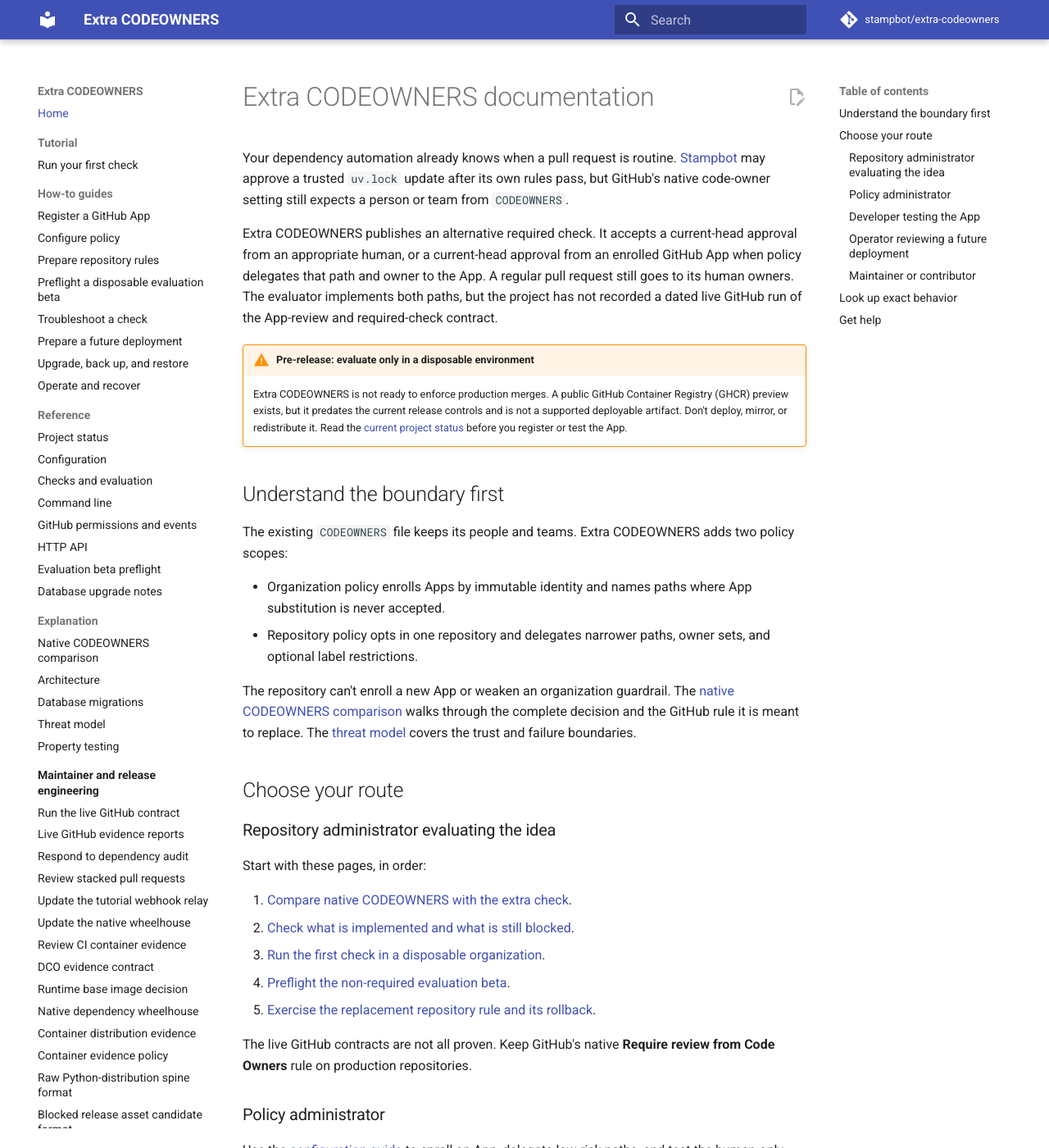
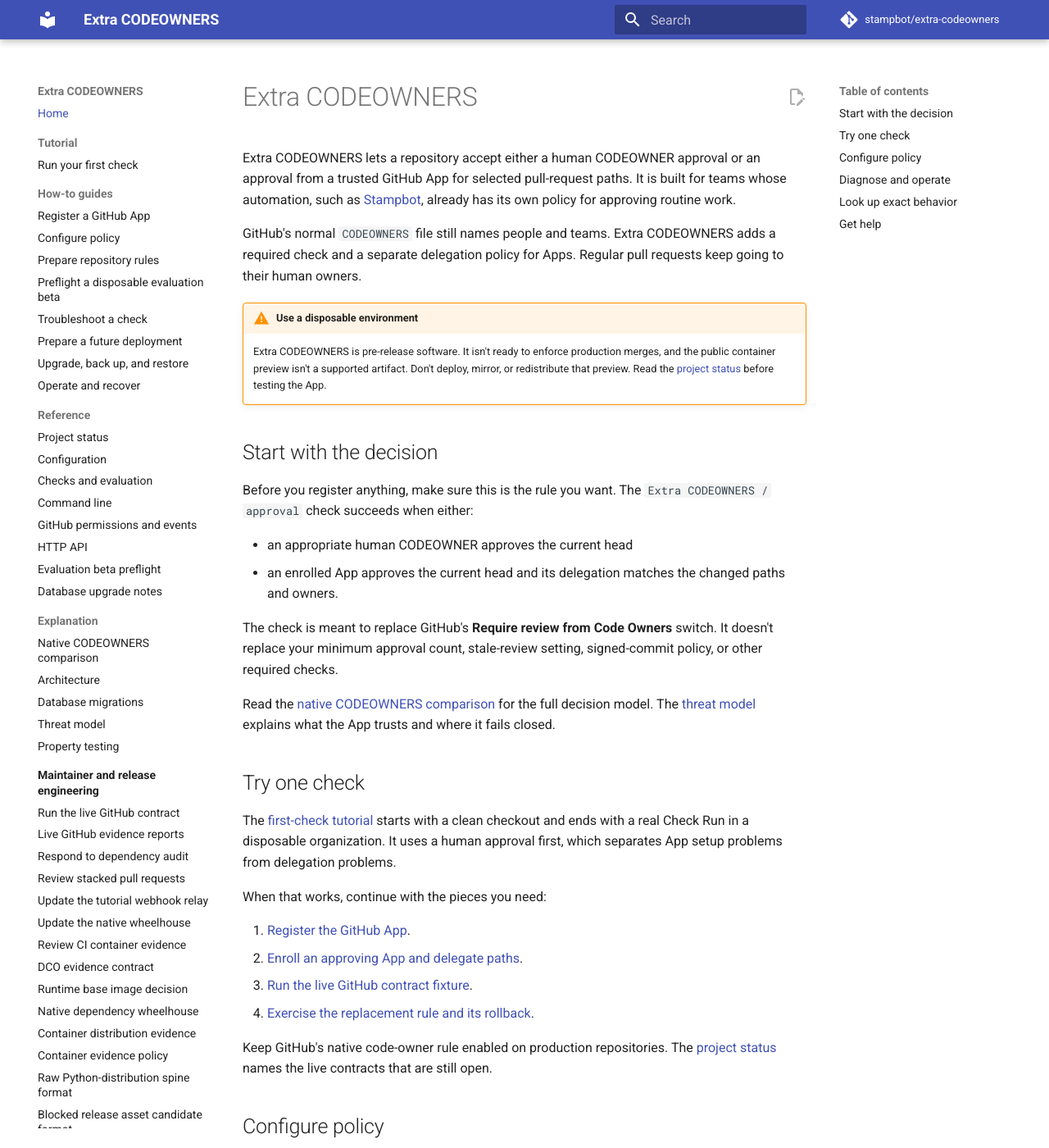
Before and after one commit to stampbot/extra-codeowners, an MkDocs documentation site: the page built from docs/index.md, in a window 1280 px wide and 1400 px high. Shown: the whole window at 82% size. Built offline with MkDocs 1.6.1 and Material for MkDocs 9.7.7, drawn with Linux system fonts in a browser that asks for light colours; comment, search, counter and statistics services are not loaded; some of the changed text lies outside the part shown.

Commit message:
docs: rewrite the reader entry points
Signed-off-by: Danny Sauer <github@dannysauer.com>

```diff
--- a/docs/index.md
+++ b/docs/index.md
@@ -1,111 +1,103 @@
-# Extra CODEOWNERS documentation
+# Extra CODEOWNERS
 
-Your dependency automation already knows when a pull request is routine.
-[Stampbot](https://github.com/dannysauer/stampbot) may approve a trusted
-`uv.lock` update after its own rules pass, but GitHub's native code-owner
-setting still expects a person or team from `CODEOWNERS`.
+Extra CODEOWNERS lets a repository accept either a human CODEOWNER approval or
+an approval from a trusted GitHub App for selected pull-request paths. It is
+built for teams whose automation, such as
+[Stampbot](https://github.com/dannysauer/stampbot), already has its own policy
+for approving routine work.
 
-Extra CODEOWNERS publishes an alternative required check. It accepts a
-current-head approval from an appropriate human, or a current-head approval
-from an enrolled GitHub App when policy delegates that path and owner to the
-App. A regular pull request still goes to its human owners. The evaluator
-implements both paths, but the project has not recorded a dated live GitHub run
-of the App-review and required-check contract.
+GitHub's normal `CODEOWNERS` file still names people and teams. Extra
+CODEOWNERS adds a required check and a separate delegation policy for Apps.
+Regular pull requests keep going to their human owners.
 
-!!! warning "Pre-release: evaluate only in a disposable environment"
+!!! warning "Use a disposable environment"
 
-    Extra CODEOWNERS is not ready to enforce production merges. A public GitHub
-    Container Registry (GHCR) preview exists, but it predates the current
-    release controls and is not a supported deployable artifact. Don't deploy,
-    mirror, or redistribute it. Read the
-    [current project status](reference/project-status.md) before you register
-    or test the App.
+    Extra CODEOWNERS is pre-release software. It isn't ready to enforce
+    production merges, and the public container preview isn't a supported
+    artifact. Don't deploy, mirror, or redistribute that preview. Read the
+    [project status](reference/project-status.md) before testing the App.
 
-## Understand the boundary first
+## Start with the decision
 
-The existing `CODEOWNERS` file keeps its people and teams. Extra CODEOWNERS
-adds two policy scopes:
+Before you register anything, make sure this is the rule you want. The
+`Extra CODEOWNERS / approval` check succeeds when either:
 
-- Organization policy enrolls Apps by immutable identity and names paths where
-  App substitution is never accepted.
-- Repository policy opts in one repository and delegates narrower paths,
-  owner sets, and optional label restrictions.
+- an appropriate human CODEOWNER approves the current head
+- an enrolled App approves the current head and its delegation matches the
+  changed paths and owners.
 
-The repository can't enroll a new App or weaken an organization guardrail.
-The [native CODEOWNERS comparison](explanation/native-codeowners.md) walks
-through the complete decision and the GitHub rule it is meant to replace. The
-[threat model](explanation/threat-model.md) covers the trust and failure
-boundaries.
+The check is meant to replace GitHub's **Require review from Code Owners**
+switch. It doesn't replace your minimum approval count, stale-review setting,
+signed-commit policy, or other required checks.
 
-## Choose your route
+Read the [native CODEOWNERS comparison](explanation/native-codeowners.md) for
+the full decision model. The [threat model](explanation/threat-model.md)
+explains what the App trusts and where it fails closed.
 
-### Repository administrator evaluating the idea
-
-Start with these pages, in order:
-
-1. [Compare native CODEOWNERS with the extra check](explanation/native-codeowners.md).
-2. [Check what is implemented and what is still blocked](reference/project-status.md).
-3. [Run the first check in a disposable organization](tutorials/development-installation.md).
-4. [Preflight the non-required evaluation beta](how-to/preflight-evaluation-beta.md).
-5. [Exercise the replacement repository rule and its rollback](how-to/prepare-repository-rules.md).
-
-The live GitHub contracts are not all proven. Keep GitHub's native **Require
-review from Code Owners** rule on production repositories.
-
-### Policy administrator
-
-Use the [configuration guide](how-to/configure.md) to enroll an App, delegate
-low-risk paths, and test the human-only boundary. The
-[configuration reference](reference/configuration.md) lists every field,
-default, limit, and failure mode.
-
-### Developer testing the App
+## Try one check
 
 The [first-check tutorial](tutorials/development-installation.md) starts with a
-clean checkout and ends with a real Check Run on a disposable pull request. It
-uses a human approval first, so you can isolate the checker from the approving
-App.
+clean checkout and ends with a real Check Run in a disposable organization.
+It uses a human approval first, which separates App setup problems from
+delegation problems.
 
-If you already have a development service:
+When that works, continue with the pieces you need:
 
-- [register a GitHub App with the setup URL](how-to/register-app.md)
-- [configure both policy scopes](how-to/configure.md)
-- [run the live GitHub contract fixture](how-to/run-live-github-contract.md).
+1. [Register the GitHub App](how-to/register-app.md).
+2. [Enroll an approving App and delegate paths](how-to/configure.md).
+3. [Run the live GitHub contract fixture](how-to/run-live-github-contract.md).
+4. [Exercise the replacement rule and its rollback](how-to/prepare-repository-rules.md).
 
-### Operator reviewing a future deployment
+Keep GitHub's native code-owner rule enabled on production repositories. The
+[project status](reference/project-status.md) names the live contracts that
+are still open.
 
-There is no supported image, chart package, or production deployment today.
-The current source still defines useful contracts for review:
+## Configure policy
+
+Policy administrators work with two files:
+
+- organization policy enrolls Apps by immutable identity and sets guardrails
+- repository policy opts in and grants narrower path-and-owner delegations
+
+A repository can narrow organization policy, but it can't enroll a new App or
+weaken an organization guardrail. Start with the
+[configuration guide](how-to/configure.md), then use the
+[configuration reference](reference/configuration.md) for field types,
+defaults, limits, and validation errors.
+
+## Diagnose and operate
+
+If a Check Run is missing, pending, or failed, start with
+[Troubleshoot a check](how-to/troubleshoot-check.md). It follows the text
+shown in GitHub and says when an operator needs to step in.
+
+The repository also contains deployment and operations contracts for review:
 
 - [prepare a future deployment](how-to/deploy.md)
 - [upgrade, back up, and restore](how-to/upgrade.md)
 - [operate and recover](how-to/operate.md)
 - [review the architecture](explanation/architecture.md).
 
-These pages describe the source and the intended operating boundary. They
-aren't a release or production-readiness claim.
-
-### Maintainer or contributor
-
-The [maintainer index](maintainers/index.md) collects release evidence,
-supply-chain controls, dependency review, and live-contract work. For local
-development and pull-request requirements, use the repository's
-[contributor guide](https://github.com/stampbot/extra-codeowners/blob/main/CONTRIBUTING.md).
+There is no supported image, chart package, or production deployment yet.
+Those pages describe the current source and intended operating boundary; they
+aren't a production-readiness claim.
 
 ## Look up exact behavior
 
-Use reference pages when you need the contract rather than a walkthrough:
+Reference pages describe the current contract:
 
+- [project status](reference/project-status.md)
 - [checks and evaluation](reference/checks.md)
 - [configuration](reference/configuration.md)
 - [command line](reference/cli.md)
 - [GitHub permissions and webhook events](reference/github-permissions.md)
-- [HTTP API](reference/http-api.md)
-- [project status](reference/project-status.md).
+- [HTTP API](reference/http-api.md).
 
-For a failed, pending, or missing Check Run, start with
-[Troubleshoot a check](how-to/troubleshoot-check.md). It follows the text shown
-in GitHub and tells you when an operator needs to intervene.
+Maintainers and contributors should start at the
+[maintainer index](maintainers/index.md). It collects release evidence,
+supply-chain controls, dependency review, and live-contract procedures. The
+[contributor guide](https://github.com/stampbot/extra-codeowners/blob/main/CONTRIBUTING.md)
+covers local development and pull-request requirements.
 
 ## Get help
 
--- a/docs/reference/project-status.md
+++ b/docs/reference/project-status.md
@@ -2,18 +2,19 @@
 
 Last verified: 2026-07-26.
 
-Extra CODEOWNERS is pre-release. The source can publish a check in a disposable
-development environment, but there is no supported production enforcement or
-deployable release.
+Extra CODEOWNERS is ready for source review and disposable testing. It is not
+ready to enforce production merges, and it has no supported release artifact.
 
-## Availability
+## What is available
+
+Use a source checkout to evaluate the project today:
 
 | Surface | Status |
 | --- | --- |
-| Source checkout for development and evaluation | Available |
-| App Manifest registration flow | Implemented for development testing |
-| Disposable evaluation-beta preflight | Available from source; verifies prerequisites but does not run the beta |
-| Production code-owner enforcement | Not supported; the live GitHub contract remains open in [issue #1][issue-1] |
+| Source checkout | Available for development and evaluation |
+| App Manifest registration | Implemented for development testing |
+| Evaluation-beta preflight | Available from source; checks prerequisites but does not run the beta |
+| Production code-owner enforcement | Not supported; live GitHub contracts remain open in [issue #1][issue-1] |
 | Supported GitHub release | Not available |
 | Supported container image | Not available |
 | Packaged Helm chart | Not available; a chart exists in source only |
@@ -22,110 +23,93 @@
 | Hosted service | Not available |
 | `extra-codeowners-action` Marketplace Action | Not available |
 
-Anonymous registry inspection on 2026-07-23 confirmed that the public
-`ghcr.io/stampbot/extra-codeowners:main` tag still resolves. That image
-predates the current release controls. Its native dependency inventory and
-corresponding-source closure are incomplete under [issue #18][issue-18], so it
-is not approved distribution evidence. Don't deploy, mirror, or redistribute
-it. [Issue #30][issue-30] tracks its complete inventory and final disposition.
+The source contains the GitHub App, policy evaluator, App Manifest flow, local
+SQLite support, PostgreSQL support for future deployments, a Helm chart, and
+the test and evidence pipelines. You can use those pieces to study the policy
+model or run a disposable live test. They don't add up to a release.
 
-## What you can evaluate from source
+Anonymous registry inspection on 2026-07-23 confirmed that
+`ghcr.io/stampbot/extra-codeowners:main` still resolves. That image predates
+the current release controls. Its exact component and source evidence is
+incomplete under [issue #18][issue-18], so it is not an approved distribution.
+Don't deploy, mirror, or redistribute it. [Issue #30][issue-30] tracks its
+inventory and final disposition.
 
-The repository contains:
+## Why production enforcement is blocked {#production-enforcement-blocker}
 
-- the GitHub App service and policy evaluator
-- an App Manifest registration flow
-- SQLite support for local development and PostgreSQL support for a future
-  deployment
-- a Helm chart in source form
-- unit, integration, property, workflow, and container tests
-- a [read-only preflight](../how-to/preflight-evaluation-beta.md) for the
-  disposable, non-required evaluation beta
-- CI-built container candidates and review evidence.
+GitHub attaches a Check Run to a commit, but Extra CODEOWNERS evaluates one
+pull request: its base, changed paths, labels, and reviews. Two open pull
+requests can share a head commit. In that case, a successful result from the
+first pull request can appear on the second before Extra CODEOWNERS receives
+the event that should revoke it.
 
-Use these parts to review the policy model or run a disposable live test. They
-don't add up to a supported release.
+The service now resets its managed check to `in_progress`, asks GitHub for
+every current pull request using that commit, and reevaluates each one.
+Generation guards stop an older worker from overwriting newer evidence. Those
+controls start only after GitHub delivers an event.
 
-## Production enforcement blocker
+GitHub's commit-to-pull-requests endpoint creates a second limit: the response
+doesn't say whether the list is complete. The service can't revoke a check for
+a pull request GitHub omitted.
 
-GitHub attaches a Check Run to a commit. Extra CODEOWNERS evaluates evidence
-for one pull request: its base, changed paths, labels, and reviews. If two open
-pull requests use the same head commit, a successful result from the first can
-appear on the second before Extra CODEOWNERS receives and processes the event
-that should revoke it.
+[Issue #1][issue-1] owns the remaining provider tests:
 
-The service now records durable exact-head invalidation, resets an existing
-managed check to `in_progress`, reevaluates every current pull request GitHub
-reports for that commit, and uses generation guards to stop older workers from
-publishing over newer evidence. Those controls reduce the window after event
-acceptance. They can't protect the time before GitHub delivers the event.
+- required-check behavior when a completed Check Run returns to `in_progress`
+- shared-head opening and retargeting with delayed or lost webhooks
+- expected-source selection in repository and organization rulesets
+- the way third-party App reviews interact with the ordinary approval count
+- installation lifecycle, repository transfer, and access loss.
 
-There is another provider boundary: GitHub's commit-to-pull-requests endpoint
-doesn't mark its response as complete. If GitHub omits a pull request, the
-service can't discover it from that response.
+No dated live execution has proved the whole contract. Keep GitHub's native
+**Require review from Code Owners** rule on production repositories until
+issue #1 closes.
 
-[Issue #1][issue-1] tracks the remaining live tests, including:
+## Why distribution is blocked {#distribution-blockers}
 
-- required-check behavior while a completed Check Run returns to
-  `in_progress`
-- shared-head opening and retargeting under delayed or lost delivery
-- expected-source selection in repository and organization rulesets
-- whether a third-party App approval satisfies GitHub's ordinary numeric
-  approval count
-- installation lifecycle, repository transfer, and access-loss behavior.
-
-No dated live execution has been recorded. Until the issue closes, keep
-GitHub's native **Require review from Code Owners** rule on production
-repositories.
-
-## Distribution blockers
-
-Tagged publication is disabled. Six issues define the first supported release
-boundary:
+Tagged publication is disabled. These issues define the first supported
+release boundary:
 
 | Issue | Required outcome |
 | --- | --- |
-| [#1][issue-1] | Prove the live Check Run, App-review, and authority-loss contracts. |
-| [#18][issue-18] | Complete notices and corresponding-source evidence. |
-| [#25][issue-25] | Publish the first release as an immutable GitHub release. |
-| [#28][issue-28] | Separate archive parsing from publication authority and finish the recipient verification contract. |
-| [#30][issue-30] | Inventory and decide the disposition of the public preview package. |
-| [#32][issue-32] | Retain and bind the selected Python build proof. |
+| [#1][issue-1] | Prove the live Check Run, App-review, and authority-loss contracts |
+| [#18][issue-18] | Complete notices and corresponding-source evidence |
+| [#25][issue-25] | Publish the first release as an immutable GitHub release |
+| [#28][issue-28] | Separate archive parsing from publication authority and finish recipient verification |
+| [#30][issue-30] | Inventory the public preview and decide its disposition |
+| [#32][issue-32] | Retain and bind the selected Python build proof |
 
-CI records substantial Python and container evidence. That work exposes what
-is still missing; it doesn't approve an artifact for distribution.
+CI produces detailed Python and container evidence. That evidence tells a
+reviewer exactly what is missing; it does not approve an artifact for
+distribution.
 
-## Hardening code that is not active yet
+## Inactive hardening work
 
-The source includes a bounded Developer Certificate of Origin (DCO) evaluator
-and read-only GitHub methods. The evaluator binds its decision to a repository,
-pull request, and exact base and head commits, but no independent service or
-workflow calls it. The checked-in DCO workflow can still change in the same
-pull request it evaluates. The [DCO evidence contract](dco-evidence.md) records
-the boundary, and [issue #40][issue-40] tracks independent execution and
-publication.
+The source includes a bounded Developer Certificate of Origin (DCO) evaluator.
+It binds a decision to one repository, pull request, and exact base and head
+commit. No independent service or workflow calls it yet, so a pull request can
+still modify the workflow that checks that same pull request. Read the
+[DCO evidence contract](dco-evidence.md) for the implemented boundary.
+[Issue #40][issue-40] tracks independent execution.
 
-The source also contains parts of a future privileged release path:
+There are also parts of a future privileged release path:
 
 - an offline [release controller](immutable-release-controller.md)
 - a [GitHub release API adapter](github-release-api-adapter.md)
 - a read-only [immutable-release preflight](immutable-release-preflight.md)
 - a [blocked release candidate assembler](release-asset-candidate-format.md).
 
-No workflow connects the controller, adapter, and preflight or gives that path
-a privileged token. The workflow places the candidate assembler downstream of
-the failing publication block, so it skips that job. The assembler's record
-forbids publication when the script is exercised independently. These are
-reviewable contracts, not a working release process.
+No workflow gives that path publication authority. The candidate assembler is
+downstream of an intentional failure and is skipped in normal release runs. If
+someone invokes it independently, its record still forbids publication.
+These are reviewable contracts, not a working release process.
 
 ## Planned distributions
 
-The self-hosted GitHub App is the first planned distribution. A packaged
-Marketplace Action and a hosted service are separate roadmap items. Neither
-has an availability date.
+The self-hosted GitHub App comes first. A packaged Marketplace Action and a
+hosted service are separate roadmap items, with no availability date.
 
-Follow the linked issues for current evidence and decisions. Update this page
-whenever an availability or safety claim changes.
+Follow the linked issues for current evidence and decisions. This page should
+change whenever an availability or safety claim changes.
 
 [issue-1]: https://github.com/stampbot/extra-codeowners/issues/1
 [issue-18]: https://github.com/stampbot/extra-codeowners/issues/18
```
Also changed, not shown: README.md (+89 -109 lines), 1 other file.
